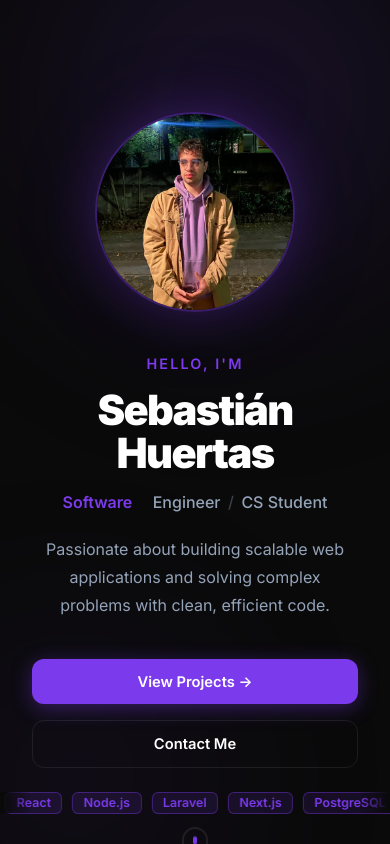
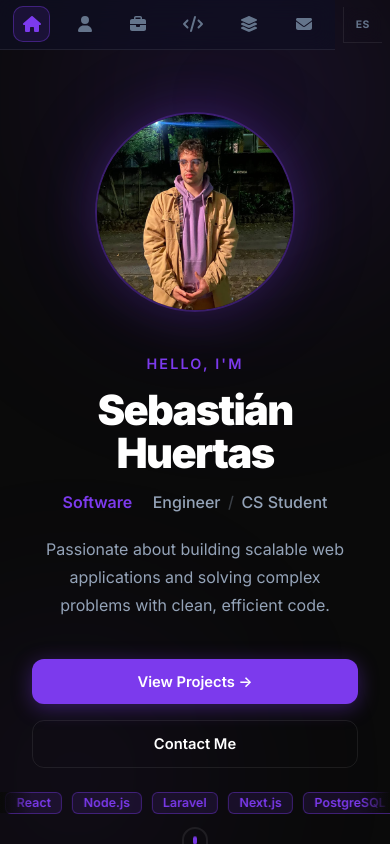
Before and after one commit to xtsebas/portfolio, a React (Vite) app: page / in a window 390 px wide. Built offline with nearby package versions, Linux system fonts and the light colour scheme.

Commit message:
fix: navbar mobile

```diff
--- a/src/components/Sidebar/Sidebar.css
+++ b/src/components/Sidebar/Sidebar.css
@@ -116,9 +116,71 @@
   color: var(--accent);
 }
 
-/* ── Mobile: hide sidebar ────────────────────────────────────── */
+/* ── Mobile label (hidden on desktop) ───────────────────────── */
+.sidebar-mobile-label {
+  display: none;
+}
+
+/* ── Mobile: top navbar ──────────────────────────────────────── */
 @media (max-width: 768px) {
   .sidebar {
+    right: 0;
+    left: 0;
+    top: 0;
+    bottom: auto;
+    transform: none;
+    width: 100%;
+    flex-direction: row;
+    align-items: stretch;
+    gap: 0;
+    border-radius: 0;
+    padding: 0;
+  }
+
+  .sidebar-nav {
+    flex: 1;
+    flex-direction: row;
+    justify-content: space-around;
+    align-items: center;
+    border-radius: 0;
+    border: none;
+    border-bottom: 1px solid var(--border);
+    padding: 0.4rem 0.25rem;
+    gap: 0;
+  }
+
+  .sidebar-item {
+    flex-direction: row;
+    width: auto;
+    height: 36px;
+    padding: 0 0.6rem;
+    border-radius: 8px;
+  }
+
+  .sidebar-icon {
+    font-size: 1rem;
+  }
+
+  /* Never show labels on mobile */
+  .sidebar-mobile-label {
     display: none;
   }
+
+  .sidebar-label {
+    display: none !important;
+  }
+
+  /* Language toggle at the right end */
+  .sidebar-lang {
+    align-self: center;
+    margin: 0 0.5rem;
+    height: 36px;
+    border-radius: 0;
+    border: none;
+    border-bottom: 1px solid var(--border);
+    border-left: 1px solid var(--border);
+    background: transparent;
+    padding: 0 0.75rem;
+    width: auto;
+  }
 }
--- a/src/components/Sidebar/Sidebar.jsx
+++ b/src/components/Sidebar/Sidebar.jsx
@@ -59,7 +59,7 @@ const Sidebar = () => {
                 <FontAwesomeIcon icon={icon} />
               </span>
 
-              {/* Hover label — slides in from right to left */}
+              {/* Desktop hover label — slides in from right to left */}
               <AnimatePresence>
                 {hoveredKey === key && (
                   <motion.span
@@ -73,6 +73,11 @@ const Sidebar = () => {
                   </motion.span>
                 )}
               </AnimatePresence>
+
+              {/* Mobile always-visible label below icon */}
+              <span className="sidebar-mobile-label">
+                {t(`navbar.links.${key}`)}
+              </span>
             </button>
           );
         })}
```
